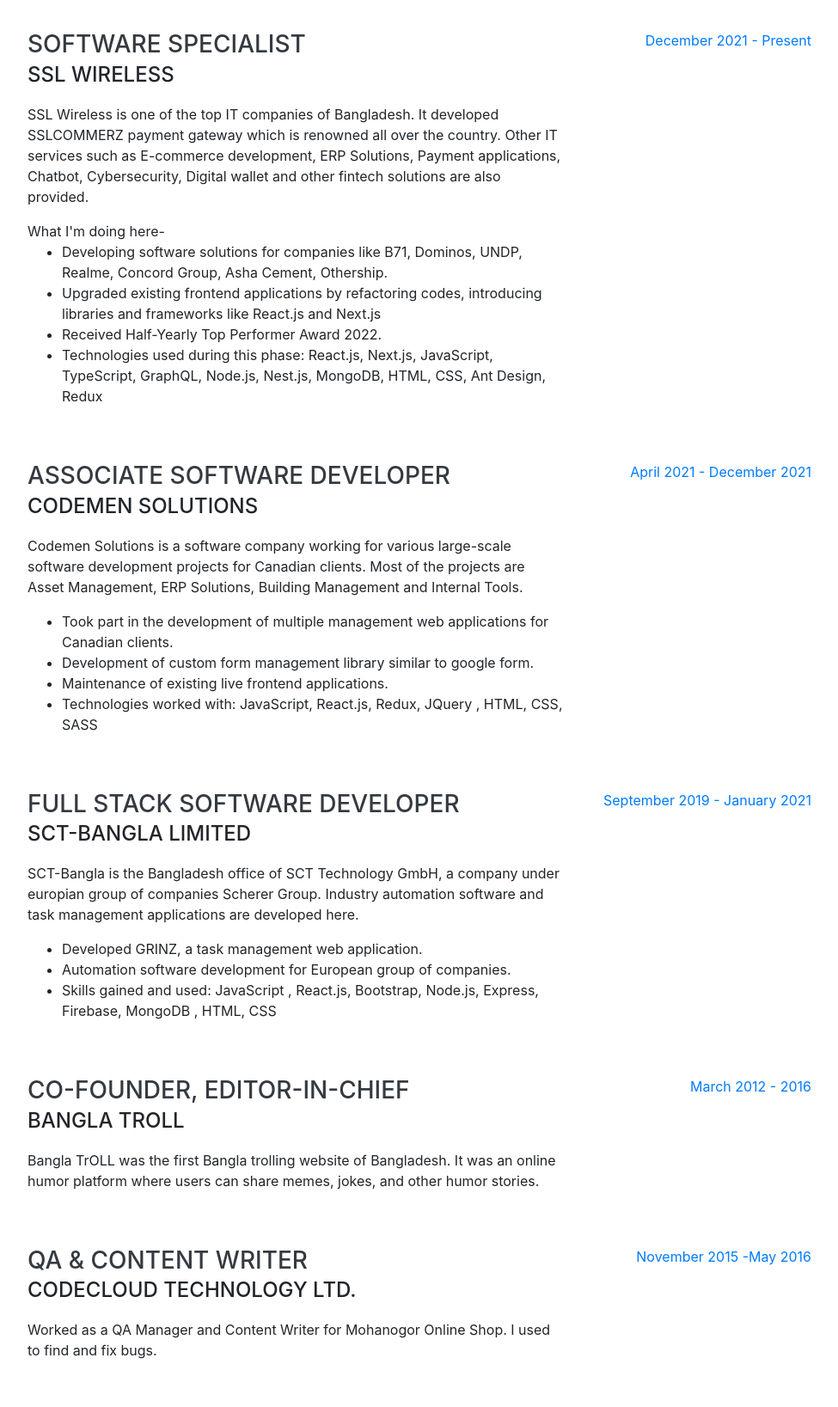
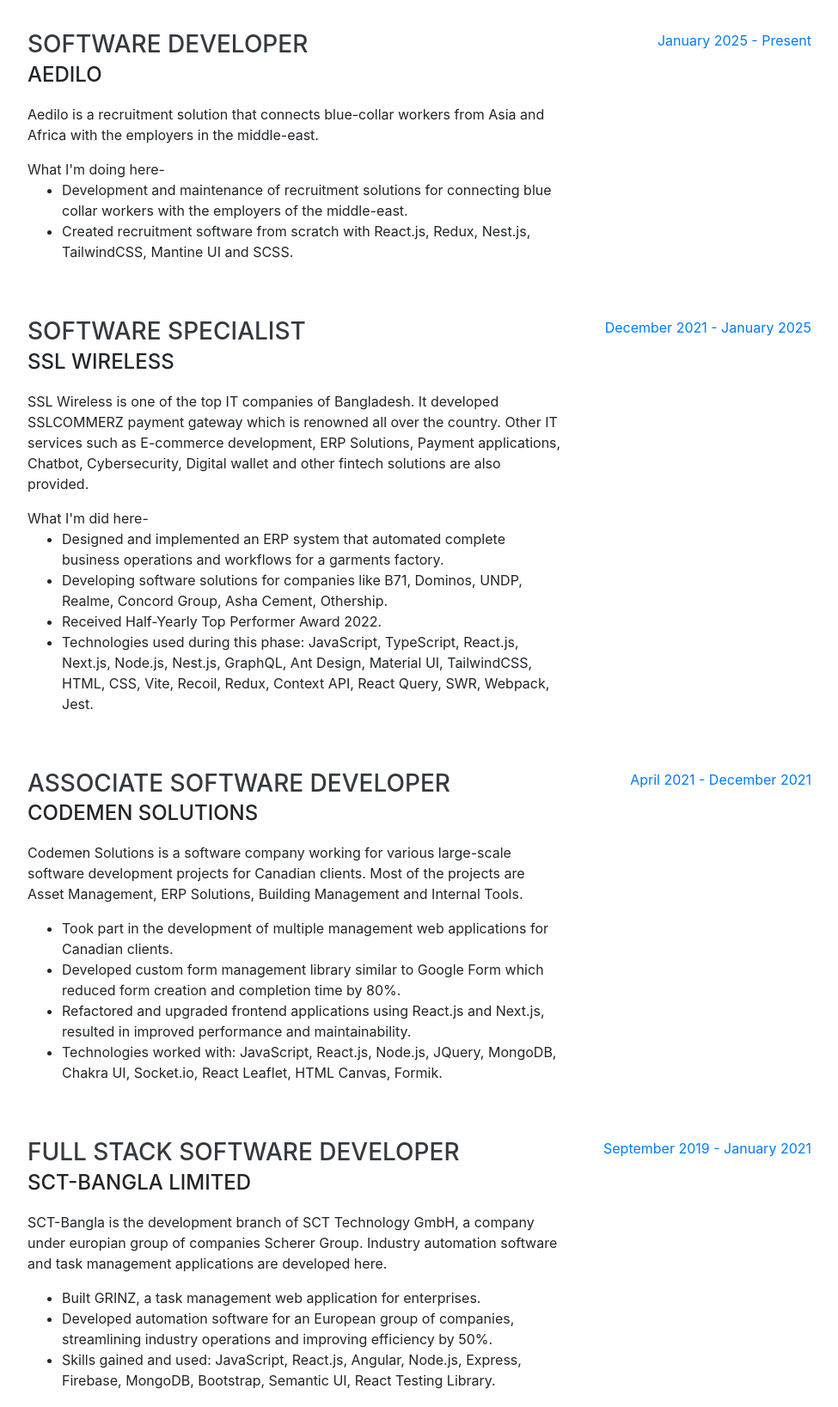
Before and after one commit to raadu/raadu.github.io, a website with bundled scripts: page index.html in a window 1280 px wide. Shown: the part 900-2537 px from the top of the page at 86% size, without its empty margins (288-1263 px from the left). Built offline with nearby package versions, Linux system fonts and the light colour scheme; a web font is replaced by a local one.

Commit message:
Resume updated with new experiences, co-curriculum, profile photo

```diff
--- a/index.html
+++ b/index.html
@@ -25,7 +25,8 @@
                 <img class="img-fluid img-profile rounded-circle mx-auto mb-2" src="img/profile.jpg" alt="">
             </span>
         </a>
-        <button class="navbar-toggler" type="button" data-toggle="collapse" data-target="#navbarSupportedContent" aria-controls="navbarSupportedContent" aria-expanded="false" aria-label="Toggle navigation">
+        <button class="navbar-toggler" type="button" data-toggle="collapse" data-target="#navbarSupportedContent"
+            aria-controls="navbarSupportedContent" aria-expanded="false" aria-label="Toggle navigation">
             <span class="navbar-toggler-icon"></span>
         </button>
         <div class="collapse navbar-collapse" id="navbarSupportedContent">
@@ -57,10 +58,13 @@
                 <h1 class="mb-0">Raiyad
                     <span class="text-primary">Raad</span>
                 </h1>
-                <div class="subheading mb-5">Dhaka · Bangladesh ·
+                <div class="subheading mb-5">Göteborg · Sweden ·
                     <a href="mailto:name@email.com">raiyad.raad@gmail.com</a>
                 </div>
-                <p class="lead mb-5">Software developer and open-source technology enthusiast. Experienced in working and managing small teams. I always admire change and adapt to new technologies and environments. Love to craft softwares that make impacts on the mass people. Ready to get out of my own comfort zone and push myself to the limit to do things I love.</p>
+                <p class="lead mb-5">Software developer and open-source technology enthusiast. Experienced in working
+                    and managing small teams. I always admire change and adapt to new technologies and environments.
+                    Love to craft softwares that make impacts on the mass people. Ready to get out of my own comfort
+                    zone and push myself to the limit to do things I love.</p>
                 <div class="social-icons">
                     <a href="https://www.linkedin.com/in/raiyadraad" target="_blank">
                         <i class="fab fa-linkedin-in"></i>
@@ -77,44 +81,74 @@
                 <h2 class="mb-5">Experiences</h2>
                 <div class="resume-item d-flex flex-column flex-md-row justify-content-between mb-5">
                     <div class="resume-content">
-                        <h3 class="mb-0">Software Specialist</h3>
-                        <div class="subheading mb-3">SSL Wireless</div>
-                        <p>SSL Wireless is one of the top IT companies of Bangladesh. It developed SSLCOMMERZ payment gateway which is renowned
-                            all over the country. Other IT services such
-                            as E-commerce development, ERP Solutions, Payment applications, Chatbot, Cybersecurity, Digital wallet and other
-                            fintech solutions are also provided. </p>
+                        <h3 class="mb-0">Software Developer</h3>
+                        <div class="subheading mb-3">Aedilo</div>
+                        <p>Aedilo is a recruitment solution that connects blue-collar workers from Asia and Africa with
+                            the employers in the middle-east.</p>
                         <div>What I'm doing here-</div>
                         <ul>
-                            <li>Developing software solutions for companies like B71, Dominos, UNDP,
-                                Realme, Concord Group, Asha Cement, Othership.</li>
-                            <li>Upgraded existing frontend applications by refactoring codes, introducing libraries and frameworks like
-                                React.js
-                                and Next.js</li>
-                            <li>Received Half-Yearly Top Performer Award 2022.</li>
-                            <li>Technologies used during this phase: React.js, Next.js, JavaScript, TypeScript, GraphQL, Node.js, Nest.js,
-                                MongoDB, HTML, CSS, Ant Design, Redux</li>
+                            <li>
+                                Development and maintenance of recruitment solutions for connecting
+                                blue collar workers with the employers of the middle-east.
+                            </li>
+                            <li>Created recruitment software from scratch with React.js, Redux, Nest.js,
+                                TailwindCSS, Mantine UI and SCSS.</li>
                         </ul>
                     </div>
                     <div class="resume-date text-md-right">
-                        <span class="text-primary">December 2021 - Present</span>
+                        <span class="text-primary">January 2025 - Present</span>
+                    </div>
+                </div>
+                <div class="resume-item d-flex flex-column flex-md-row justify-content-between mb-5">
+                    <div class="resume-content">
+                        <h3 class="mb-0">Software Specialist</h3>
+                        <div class="subheading mb-3">SSL Wireless</div>
+                        <p>SSL Wireless is one of the top IT companies of Bangladesh. It developed SSLCOMMERZ payment
+                            gateway which is
+                            renowned
+                            all over the country. Other IT services such
+                            as E-commerce development, ERP Solutions, Payment applications, Chatbot, Cybersecurity,
+                            Digital wallet and
+                            other
+                            fintech solutions are also provided. </p>
+                        <div>What I'm did here-</div>
+                        <ul>
+                            <li>
+                                Designed and implemented an ERP system that automated complete
+                                business operations and workflows for a garments factory.
+                            </li>
+                            <li>Developing software solutions for companies like B71, Dominos, UNDP,
+                                Realme, Concord Group, Asha Cement, Othership.</li>
+                            <li>Received Half-Yearly Top Performer Award 2022.</li>
+                            <li>Technologies used during this phase: JavaScript, TypeScript, React.js, Next.js, Node.js,
+                                Nest.js, GraphQL, Ant Design, Material UI, TailwindCSS, HTML, CSS, Vite,
+                                Recoil, Redux, Context API, React Query, SWR, Webpack, Jest.</li>
+                        </ul>
+                    </div>
+                    <div class="resume-date text-md-right">
+                        <span class="text-primary">December 2021 - January 2025</span>
                     </div>
                 </div>
                 <div class="resume-item d-flex flex-column flex-md-row justify-content-between mb-5">
                     <div class="resume-content">
                         <h3 class="mb-0">Associate Software Developer</h3>
                         <div class="subheading mb-3">Codemen Solutions</div>
-                        <p>Codemen Solutions is a software company working for various large-scale software development projects for
+                        <p>Codemen Solutions is a software company working for various large-scale software development
+                            projects for
                             Canadian
                             clients. Most of the projects are Asset Management, ERP Solutions, Building
                             Management and Internal Tools.</p>
                         <ul>
                             <li>Took part in the development of multiple management web applications
                                 for Canadian clients.</li>
-                            <li>Development of custom form management library similar to google form.</li>
+                            <li>Developed custom form management library similar to Google Form
+                                which reduced form creation and completion time by 80%.</li>
                             <li>
-                                Maintenance of existing live frontend applications.
+                                Refactored and upgraded frontend applications using React.js and Next.js,
+                                resulted in improved performance and maintainability.
                             </li>
-                            <li>Technologies worked with: JavaScript, React.js, Redux, JQuery , HTML, CSS, SASS</li>
+                            <li>Technologies worked with: JavaScript, React.js, Node.js, JQuery,
+                                MongoDB, Chakra UI, Socket.io, React Leaflet, HTML Canvas, Formik.</li>
                         </ul>
                     </div>
                     <div class="resume-date text-md-right">
@@ -125,13 +159,16 @@
                     <div class="resume-content">
                         <h3 class="mb-0">Full Stack Software Developer</h3>
                         <div class="subheading mb-3">SCT-Bangla Limited</div>
-                        <p>SCT-Bangla is the Bangladesh office of SCT Technology GmbH, a company under europian group of companies Scherer
-                            Group. Industry automation software and task management applications are developed here. </p>
+                        <p>SCT-Bangla is the development branch of SCT Technology GmbH, a company under europian group
+                            of companies Scherer
+                            Group. Industry automation software and task management applications are developed here.
+                        </p>
                         <ul>
-                            <li>Developed GRINZ, a task management web application.</li>
-                            <li>Automation software development for European group of companies.</li>
-                            <li>Skills gained and used: JavaScript , React.js, Bootstrap, Node.js, Express, Firebase, MongoDB ,
-                                HTML, CSS </li>
+                            <li>Built GRINZ, a task management web application for enterprises.</li>
+                            <li>Developed automation software for an European group of companies,
+                                streamlining industry operations and improving efficiency by 50%.</li>
+                            <li>Skills gained and used: JavaScript, React.js, Angular, Node.js, Express,
+                                Firebase, MongoDB, Bootstrap, Semantic UI, React Testing Library. </li>
                         </ul>
                     </div>
                     <div class="resume-date text-md-right">
@@ -251,7 +288,7 @@
                         <i class="fab fa-npm" title="NPM"></i>
                     </li>
                     <li class="list-inline-item">
-                        <i class="fab fa-wordpress" title="Wordpress"></i>
+                        <i class="fab fa-ethereum" title="Ethereum"></i>
                     </li>
                     <li class="list-inline-item">
                         <i class="fab fa-linux" title="Linux"></i>
@@ -264,19 +301,28 @@
                 <ul class="fa-ul mb-0">
                     <li>
                         <i class="fa-li fa fa-check"></i>
-                        Software Development</li>
+                        Custom Software Development
+                    </li>
                     <li>
                         <i class="fa-li fa fa-check"></i>
-                        Web Application Development</li>
+                        Web Application Development
+                    </li>
                     <li>
                         <i class="fa-li fa fa-check"></i>
-                        Android App Development</li>
+                        Mobile App Development
+                    </li>
                     <li>
                         <i class="fa-li fa fa-check"></i>
-                        Quality Assurance</li>
+                        Blockchain Application Development
+                    </li>
                     <li>
                         <i class="fa-li fa fa-check"></i>
-                        Tech Writing</li>
+                        Quality Assurance
+                    </li>
+                    <li>
+                        <i class="fa-li fa fa-check"></i>
+                        Tech Writing
+                    </li>
                 </ul>
             </div>
         </section>
@@ -284,23 +330,36 @@
         <section class="resume-section p-3 p-lg-5 d-flex align-items-center" id="interests">
             <div class="w-100">
                 <h3 class="mb-5">Interests</h3>
-                <p>Apart from being a software developer, I enjoy most of my free time traveling and taking care of my pets. I love to read books and listen music. I have interest in learning new things, I'm Currently learning German language.
+                <p>Apart from being a software developer, I enjoy most of my free time traveling and taking care of my
+                    pets. I love to read books and listen music. I have interest in learning new things, I'm Currently
+                    learning Swedish.
                     <br>
                     <br>
                 <h3 class="mb-5">Extra Curricular Activities</h3>
+                <h4>Activity Leader</h4>
+                <div class="subheading mb-1">Skog och Ungdom</div>
+                <p>Leading outdoor workshops for children in
+                    Gothenburg. Teaching them essential wilderness skills such
+                    as navigation with a compass, fire-making, survival techniques and how to protect the nature.</p>
+                <br>
                 <h4>Firefox Student Ambassador</h4>
                 <div class="subheading mb-1">Mozilla Foundation</div>
-                    <p>I had successfully contributed in the following areas: Localization, Webmaker, Firefox
-                        OS, Mozilla Support and Tech Blogging.</p>
+                <p>Contributed to various open-source projects,
+                    including Firefox OS, Webmaker, Localization,
+                    Mozilla Support and Bugzilla.</p>
                 <br>
                 <h4>Co-Club Lead</h4>
                 <div class="subheading mb-1">NSU Firefox Community</div>
                 <p>We are a group of passionate Mozillians who contribute to various open-source
-                        projects. Arranged various events and tach talks in my university campus.</p>
+                    projects. Organized and conducted seminars on web literacy and internet privacy at universities
+                    across
+
+                    the country.</p>
                 <br>
                 <h4>Co-Founder, Tour Organizer</h4>
                 <div class="subheading mb-1">NSU Adventure Club (Unofficial)</div>
-                    <p>It is a community of adventure enthusiasts of North South University. We organize tours for students of our university.</p>
+                <p>It is a community of adventure enthusiasts of North South University. We organize tours for students
+                    of our university.</p>
             </div>
         </section>
         <hr class="m-0">
@@ -310,13 +369,16 @@
                 <ul class="fa-ul mb-0">
                     <li>
                         <i class="fa-li fa fa-trophy text-warning"></i>
-                        2nd Runners Up, EATL-ProthomAlo Apps Contest 2016</li>
+                        2nd Runners Up, EATL-ProthomAlo Apps Contest 2016
+                    </li>
                     <li>
                         <i class="fa-li fa fa-trophy text-warning"></i>
-                        NASSCOM IT-ITES Certificate by LICT</li>
+                        NASSCOM IT-ITES Certificate by LICT
+                    </li>
                     <li>
                         <i class="fa-li fa fa-trophy text-warning"></i>
-                        Top 5 Position, NSU ECE Hackathon 2018</li>
+                        Top 5 Position, NSU ECE Hackathon 2018
+                    </li>
                     <li>
                 </ul>
             </div>
```
Also changed, not shown: img/profile.jpg, img/profile2.jpg (added). Lines whose indentation alone changed are shown as unchanged.
